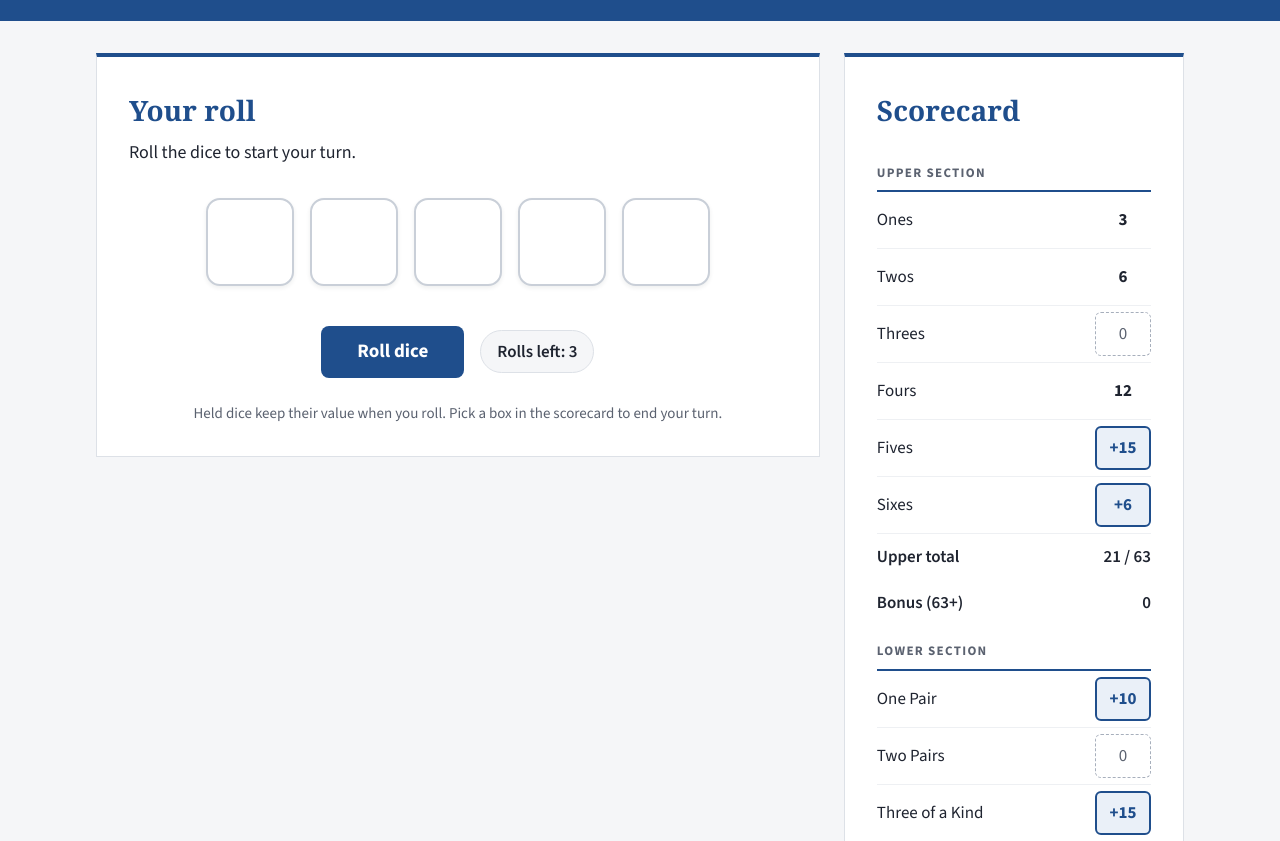
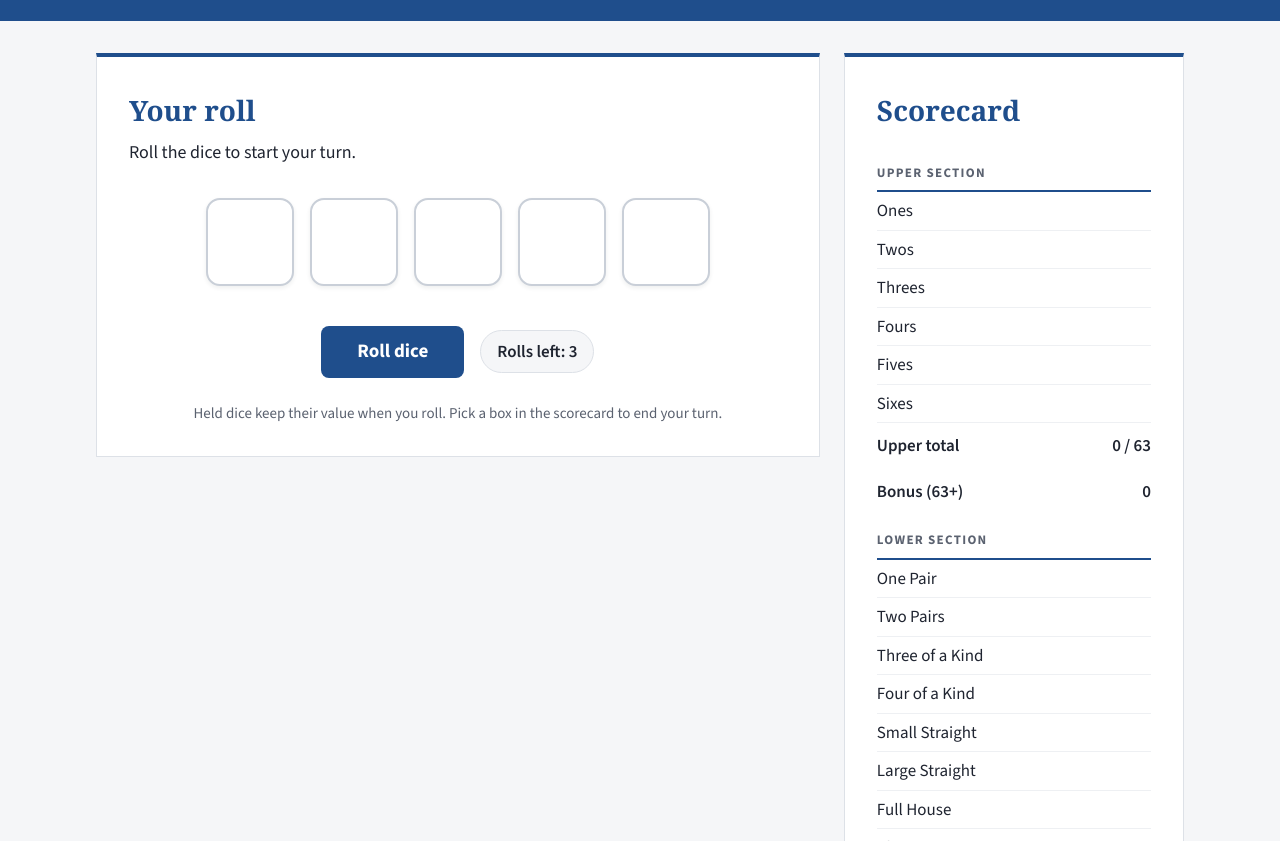
Before and after one commit to 2Kbest/yatzy-Assignments-1-and-2-, a plain HTML site: page index.html in a window 1280 px wide. Shown: the part 111-952 px from the top of the page. Drawn offline with nearby package versions, Linux system fonts and the light colour scheme.

Commit message:
Add working scorecard: previews, scoring, totals and bonus

```diff
--- a/index.html
+++ b/index.html
@@ -145,39 +145,41 @@
     <section class="card scorecard">
       <h2>Scorecard</h2>
 
-      <table class="score-table">
-        <!-- Upper section: sum of the matching number -->
+            <table class="score-table">
+        <!-- Upper section: sum of the matching number.
+             main.js fills each score cell (id = "score-" + category name). -->
         <tbody>
           <tr class="section-heading"><th colspan="2">UPPER SECTION</th></tr>
-          <tr><td>Ones</td><td><span class="filled-score">3</span></td></tr>
-          <tr><td>Twos</td><td><span class="filled-score">6</span></td></tr>
-          <tr><td>Threes</td><td><button class="score-option zero">0</button></td></tr>
-          <tr><td>Fours</td><td><span class="filled-score">12</span></td></tr>
-          <tr><td>Fives</td><td><button class="score-option">+15</button></td></tr>
-          <tr><td>Sixes</td><td><button class="score-option">+6</button></td></tr>
-          <tr class="subtotal-row"><td>Upper total</td><td>21 / 63</td></tr>
-          <tr class="subtotal-row"><td>Bonus (63+)</td><td>0</td></tr>
+          <tr><td>Ones</td><td id="score-ones"></td></tr>
+          <tr><td>Twos</td><td id="score-twos"></td></tr>
+          <tr><td>Threes</td><td id="score-threes"></td></tr>
+          <tr><td>Fours</td><td id="score-fours"></td></tr>
+          <tr><td>Fives</td><td id="score-fives"></td></tr>
+          <tr><td>Sixes</td><td id="score-sixes"></td></tr>
+          <tr class="subtotal-row"><td>Upper total</td><td id="upper-total">0 / 63</td></tr>
+          <tr class="subtotal-row"><td>Bonus (63+)</td><td id="bonus">0</td></tr>
         </tbody>
 
         <!-- Lower section: combinations -->
         <tbody>
           <tr class="section-heading"><th colspan="2">LOWER SECTION</th></tr>
-          <tr><td>One Pair</td><td><button class="score-option">+10</button></td></tr>
-          <tr><td>Two Pairs</td><td><button class="score-option zero">0</button></td></tr>
-          <tr><td>Three of a Kind</td><td><button class="score-option">+15</button></td></tr>
-          <tr><td>Four of a Kind</td><td><button class="score-option zero">0</button></td></tr>
-          <tr><td>Small Straight</td><td><button class="score-option zero">0</button></td></tr>
-          <tr><td>Large Straight</td><td><button class="score-option zero">0</button></td></tr>
-          <tr><td>Full House</td><td><button class="score-option zero">0</button></td></tr>
-          <tr><td>Chance</td><td><button class="score-option">+23</button></td></tr>
-          <tr><td>Yatzy</td><td><button class="score-option zero">0</button></td></tr>
+          <tr><td>One Pair</td><td id="score-onePair"></td></tr>
+          <tr><td>Two Pairs</td><td id="score-twoPairs"></td></tr>
+          <tr><td>Three of a Kind</td><td id="score-threeOfAKind"></td></tr>
+          <tr><td>Four of a Kind</td><td id="score-fourOfAKind"></td></tr>
+          <tr><td>Small Straight</td><td id="score-smallStraight"></td></tr>
+          <tr><td>Large Straight</td><td id="score-largeStraight"></td></tr>
+          <tr><td>Full House</td><td id="score-fullHouse"></td></tr>
+          <tr><td>Chance</td><td id="score-chance"></td></tr>
+          <tr><td>Yatzy</td><td id="score-yatzy"></td></tr>
         </tbody>
 
         <!-- Grand total -->
         <tbody>
-          <tr class="total-row"><td>Total</td><td>21</td></tr>
+          <tr class="total-row"><td>Total</td><td id="total-score">0</td></tr>
         </tbody>
       </table>
+
     </section>
 
   </main>
--- a/main.js
+++ b/main.js
@@ -1,6 +1,7 @@
 /**
  * main.js (CST3106 Assignment 1)
- * Connects the Dice class to the page: rolling, holding, and drawing the dice.
+ * Connects the classes to the page: rolling, holding and drawing the dice,
+ * and scoring in the scorecard.
  */
 
 // Which pip spots to fill for each die value.
@@ -14,9 +15,10 @@ const PIP_LAYOUTS = {
   6: ['top-left', 'top-right', 'middle-left', 'middle-right', 'bottom-left', 'bottom-right']
 };
 
-const MAX_ROLLS = 3;        // Yatzy allows 3 rolls per turn
-const dice = new Dice(5);   // the five dice
-let rollsLeft = MAX_ROLLS;  // rolls left in this turn
+const MAX_ROLLS = 3;              // Yatzy allows 3 rolls per turn
+const dice = new Dice(5);         // the five dice
+const engine = new YatzyEngine(); // NEW: scoring rules and the score table
+let rollsLeft = MAX_ROLLS;        // rolls left in this turn
 
 // Page elements we update
 const rollButton = document.getElementById('roll-button');
@@ -62,7 +64,42 @@ function drawDie(index) {
 }
 
 /**
- * Redraws all five dice and the rolls-left counter.
+ * NEW: Draws the scorecard.
+ * Used boxes show their score in bold. Open boxes show a button with
+ * what the current dice would score there. Then the totals are updated.
+ */
+function drawScorecard() {
+  const categories = Object.keys(engine.scoreTable);
+  for (let i = 0; i < categories.length; i++) {
+    const category = categories[i];
+    const cell = document.getElementById('score-' + category);
+    const score = engine.scoreTable[category];
+
+    if (score !== null) {
+      // Already used: show the score in bold
+      cell.innerHTML = '<span class="filled-score">' + score + '</span>';
+    } else if (rollsLeft === MAX_ROLLS) {
+      // No roll yet this turn: nothing to preview
+      cell.innerHTML = '';
+    } else {
+      // Open: show what the current dice would score here
+      const preview = engine.calculateScore(category, dice.values);
+      if (preview > 0) {
+        cell.innerHTML = '<button class="score-option">+' + preview + '</button>';
+      } else {
+        cell.innerHTML = '<button class="score-option zero">0</button>';
+      }
+    }
+  }
+
+  // Totals (slide 14)
+  document.getElementById('upper-total').textContent = engine.getUpperTotal() + ' / 63';
+  document.getElementById('bonus').textContent = engine.getBonus();
+  document.getElementById('total-score').textContent = engine.calculateTotalScore();
+}
+
+/**
+ * Redraws the dice, the rolls-left counter and the scorecard.
  */
 function updateDisplay() {
   for (let i = 0; i < dice.count; i++) {
@@ -70,6 +107,36 @@ function updateDisplay() {
   }
   rollsLeftText.textContent = 'Rolls left: ' + rollsLeft;
   rollButton.disabled = (rollsLeft === 0);  // grey out the button when no rolls are left
+  drawScorecard();                          // NEW
+}
+
+/**
+ * NEW: Scores the current dice in a category, then starts the next turn.
+ * @param {string} category - The category name, for example "fives".
+ */
+function scoreCategory(category) {
+  if (rollsLeft === MAX_ROLLS) {
+    message.textContent = 'Roll the dice first.';
+    return;  // can't score before rolling
+  }
+  if (!engine.isValidSelection(category)) {
+    return;  // this box is already used
+  }
+
+  const points = engine.calculateScore(category, dice.values);
+  engine.scoreTable[category] = points;  // lock in the score
+  startNextTurn();
+  message.textContent = 'You scored ' + points + ' points. Roll the dice for your next turn.';
+}
+
+/**
+ * NEW: Clears the dice and gives the player 3 new rolls.
+ */
+function startNextTurn() {
+  dice.reset();
+  rollsLeft = MAX_ROLLS;
+  message.textContent = 'Roll the dice to start your turn.';
+  updateDisplay();
 }
 
 // Event listener: Roll button
@@ -81,7 +148,7 @@ rollButton.addEventListener('click', function () {
   rollsLeft--;
 
   if (rollsLeft > 0) {
-    message.textContent = 'Click a die to hold it, then roll the rest.';
+    message.textContent = 'Hold dice and roll again, or pick a box in the scorecard.';
   } else {
     message.textContent = 'No rolls left. Pick a box in the scorecard.';
   }
@@ -100,5 +167,14 @@ for (let i = 0; i < dice.count; i++) {
   });
 }
 
+// NEW: Event listeners: clicking a box in the scorecard scores it
+const categoryNames = Object.keys(engine.scoreTable);
+for (let i = 0; i < categoryNames.length; i++) {
+  const category = categoryNames[i];
+  document.getElementById('score-' + category).addEventListener('click', function () {
+    scoreCategory(category);
+  });
+}
+
 // Draw the starting state when the page loads
 updateDisplay();
--- a/yatzyEngine.js
+++ b/yatzyEngine.js
@@ -229,7 +229,52 @@ class YatzyEngine {
    * @param {string} category - The category name.
    * @returns {boolean} true if the category is open, otherwise false.
    */
-  isValidSelection(category) {
+
+
+    isValidSelection(category) {
     return this.scoreTable[category] === null;
   }
+
+  // ===== Totals =====
+
+  /**
+   * Adds up the upper section (Ones to Sixes). Unused boxes count as 0.
+   * @returns {number} The upper section total.
+   */
+  getUpperTotal() {
+    const upper = ['ones', 'twos', 'threes', 'fours', 'fives', 'sixes'];
+    let total = 0;
+    for (let i = 0; i < upper.length; i++) {
+      const score = this.scoreTable[upper[i]];
+      if (score !== null) {
+        total += score;
+      }
+    }
+    return total;
+  }
+
+  /**
+   * Upper section bonus: 50 points if Ones to Sixes add up to 63 or more.
+   * @returns {number} 50 or 0.
+   */
+  getBonus() {
+    return this.getUpperTotal() >= 63 ? 50 : 0;
+  }
+
+  /**
+   * Adds up every scored box plus the bonus (slide 14).
+   * @returns {number} The player's total score.
+   */
+  calculateTotalScore() {
+    const categories = Object.keys(this.scoreTable);
+    let total = 0;
+    for (let i = 0; i < categories.length; i++) {
+      const score = this.scoreTable[categories[i]];
+      if (score !== null) {
+        total += score;
+      }
+    }
+    return total + this.getBonus();
+  }
+
 }
```
